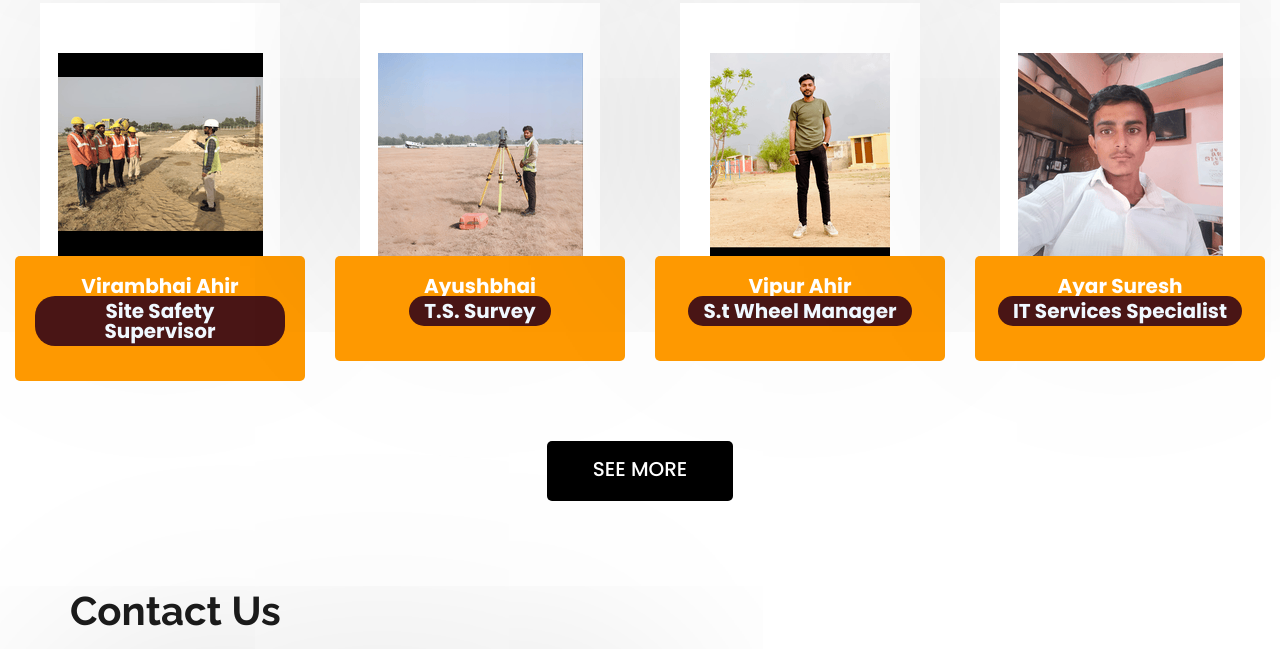
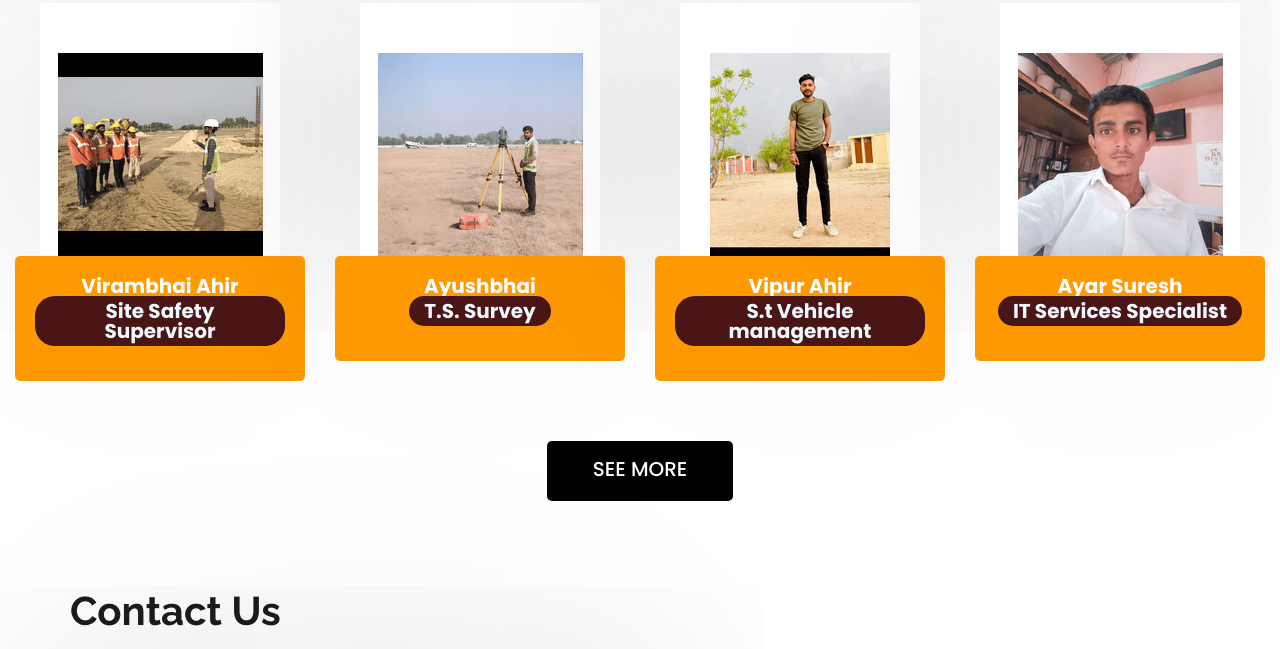
Before and after one commit to AYAR57/GANESH, a plain HTML site: page index.html in a window 1280 px wide. Shown: the part 4241-4890 px from the top of the page. Drawn offline with nearby package versions, Linux system fonts and the light colour scheme; a web font is replaced by a local one.

Commit message:
Update index.html

```diff
--- a/index.html
+++ b/index.html
@@ -548,7 +548,7 @@
                            <i><img src="images/man6.png" alt="#"/></i>
                         </div>
                         <div class="social_icon_main">
-                           <h4>Vipur Ahir<br><span class="styled-text">S.t Wheel Manager</span></h4>
+                           <h4>Vipur Ahir<br><span class="styled-text">S.t Vehicle management</span></h4>
 
                         </div>
                      </div>
```
